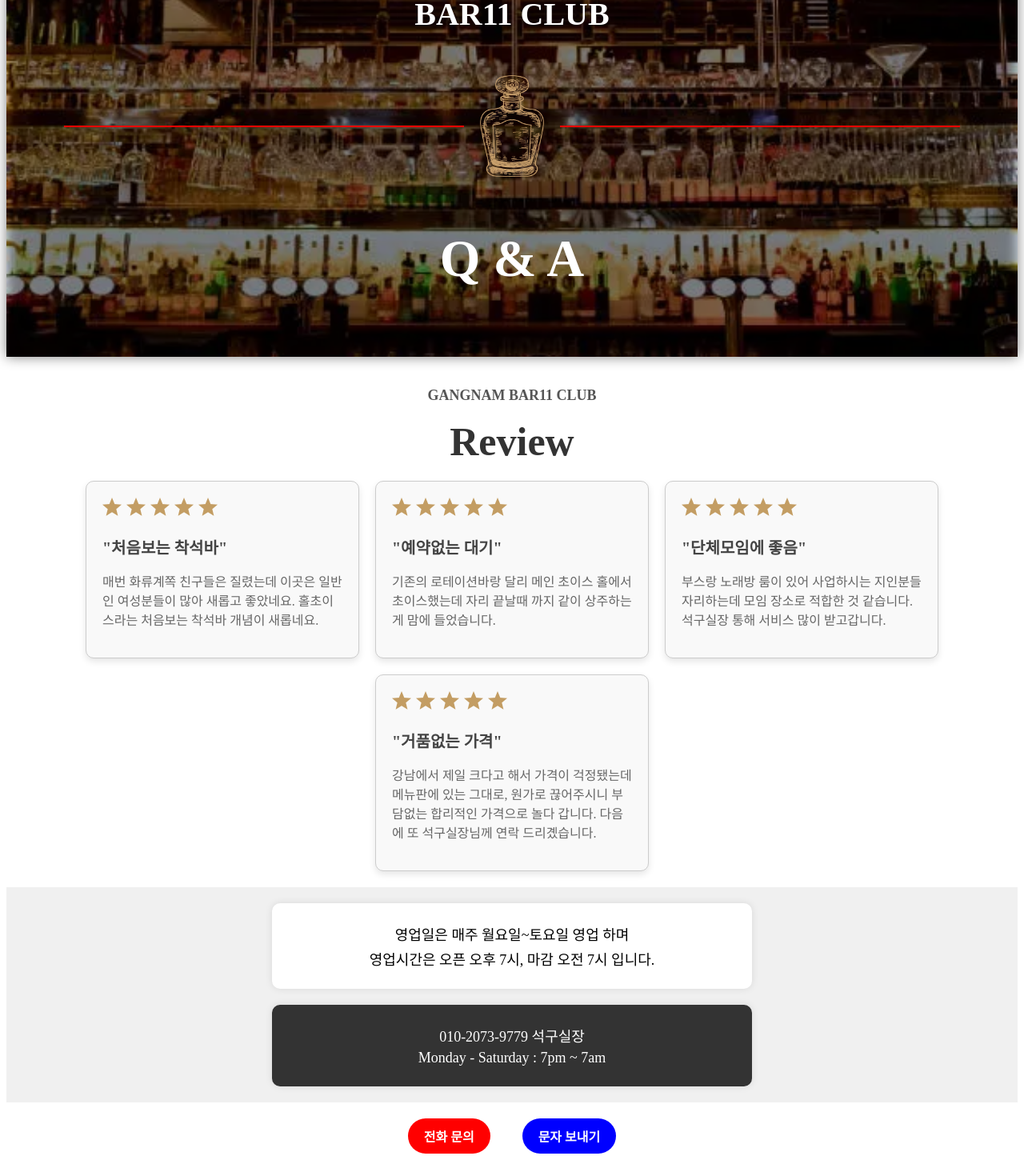
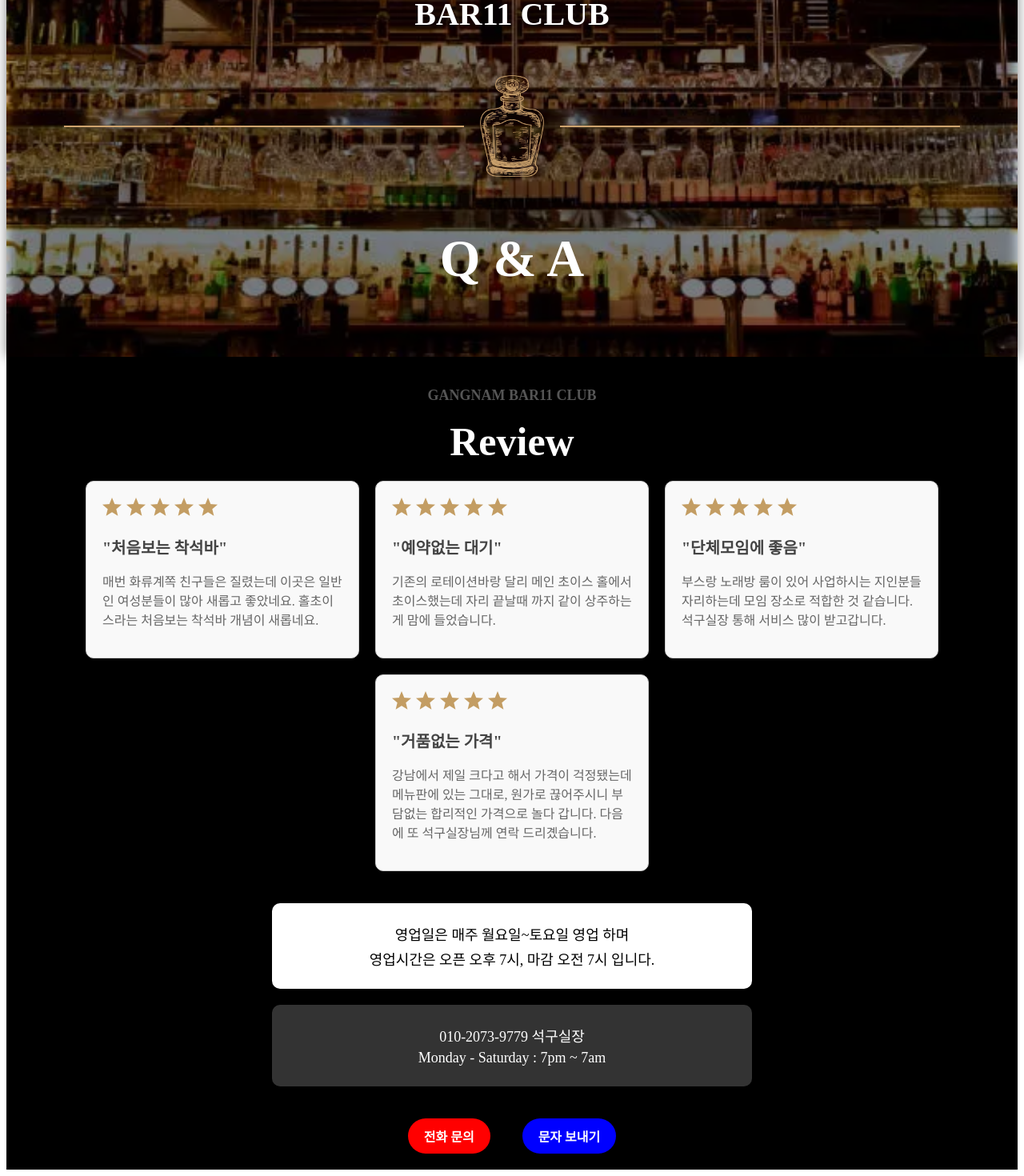
Before and after one commit to OCOwner/blackWork, a React (Create React App) app in the folder drink-bar/: page /info in a window 1280 px wide. Shown: the part 293-1763 px from the top of the page at 80% size. Built offline with nearby package versions, Linux system fonts and the light colour scheme.

Commit message:
[Feat] : theme 설정 및 적용.

```diff
--- a/drink-bar/src/components/info/Discription.jsx
+++ b/drink-bar/src/components/info/Discription.jsx
@@ -29,7 +29,7 @@ const Container = styled.div`
   justify-content: center;
   align-items: flex-start;
   padding: 20px;
-  background-color: #f0f0f0;
+  background-color: ${(props) => props.theme.color.background};
 `;
 
 const InfoBoxWrapper = styled.div`
--- a/drink-bar/src/components/info/InfoHeader.jsx
+++ b/drink-bar/src/components/info/InfoHeader.jsx
@@ -78,7 +78,7 @@ const StyledImage = styled.img`
 
 const Line = styled.div`
   height: 2px;
-  background-color: red;
+  background-color: ${(props) => props.theme.color.signature};
   flex-grow: 1;
   max-width: 500px;
 `;
--- a/drink-bar/src/components/info/Review.jsx
+++ b/drink-bar/src/components/info/Review.jsx
@@ -69,7 +69,7 @@ const Title = styled.h1`
   font-size: 50px;
   margin: 0;
   font-weight: 900;
-  color: #333;
+  color: #ffffff;
 `;
 
 const Contants = styled.div`
--- a/drink-bar/src/pages/Info.jsx
+++ b/drink-bar/src/pages/Info.jsx
@@ -8,7 +8,7 @@ import Discription from '../components/info/Discription';
 
 const Info = () => {
   return (
-    <>
+    <Container>
       <InfoHeader />
       <Review />
       <Discription />
@@ -17,12 +17,16 @@ const Info = () => {
         <CallBtn />
         <MassageBtn />
       </InquiryBtn>
-    </>
+    </Container>
   );
 };
 
 export default Info;
 
+const Container = styled.div`
+  background-color: ${(props) => props.theme.color.background};
+`;
+
 const InquiryBtn = styled.div`
   display: flex;
   justify-content: center;
--- a/drink-bar/src/styles/theme.jsx
+++ b/drink-bar/src/styles/theme.jsx
@@ -1,17 +1,8 @@
 const theme = {
   color: {
     //컬러는 따로 수정해야됨
-    neonGreen: '#6BF65F',
-    oliveGreen: '#2C4001',
-    lightGreen: '#45BE59',
-    blueGreen: '#5FF6D2',
-    lightGray: '#F3F3F3',
-    paleGray: '#C7C7C7',
-    gray: '#E7E7E7',
-    darkModeGray: '#191a1d',
-    skyBlue: '#99E7FF',
-    errorRed: '#F6685F',
-    fontColor: '#3B3B3B',
+    background: '#000000',
+    signature: '#cea46f',
   },
   size: {
     smallMobile: 'screen and (max-width: 380px)',
```
